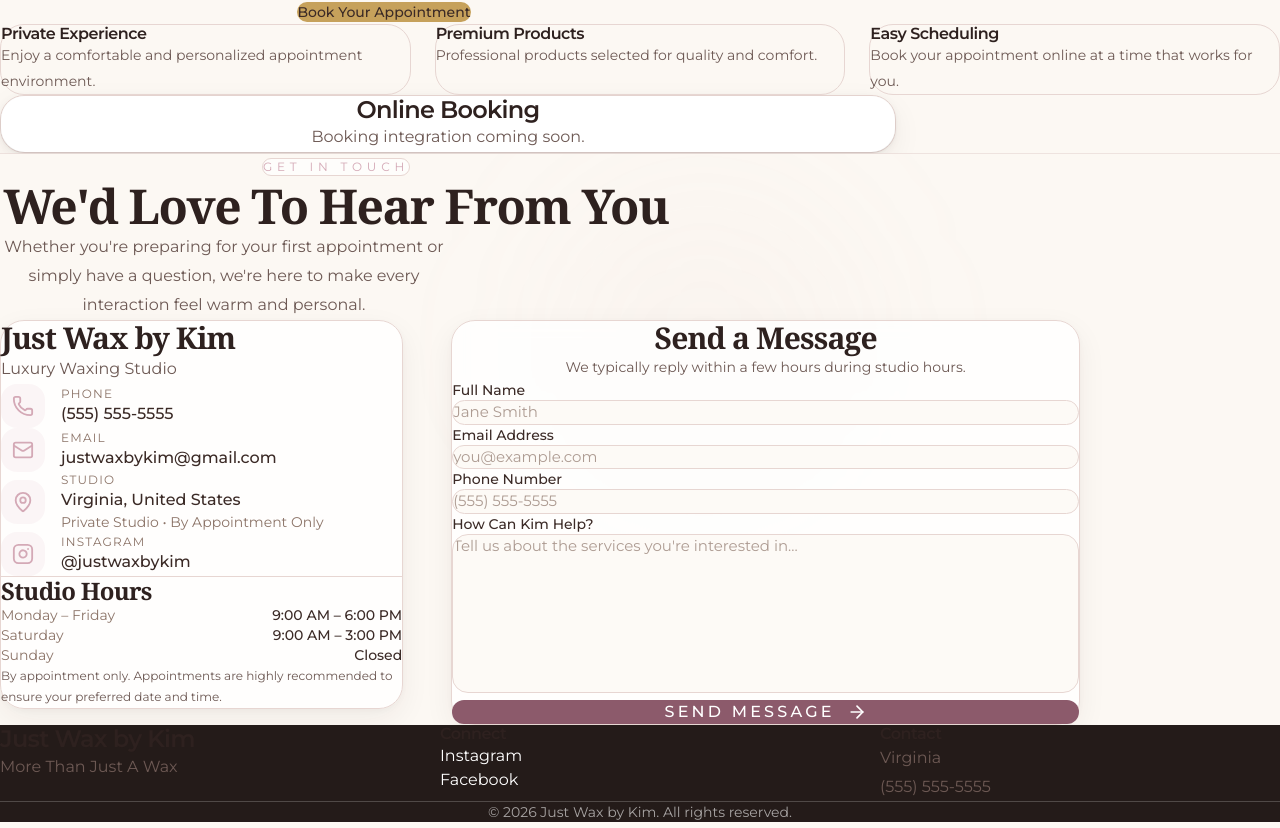
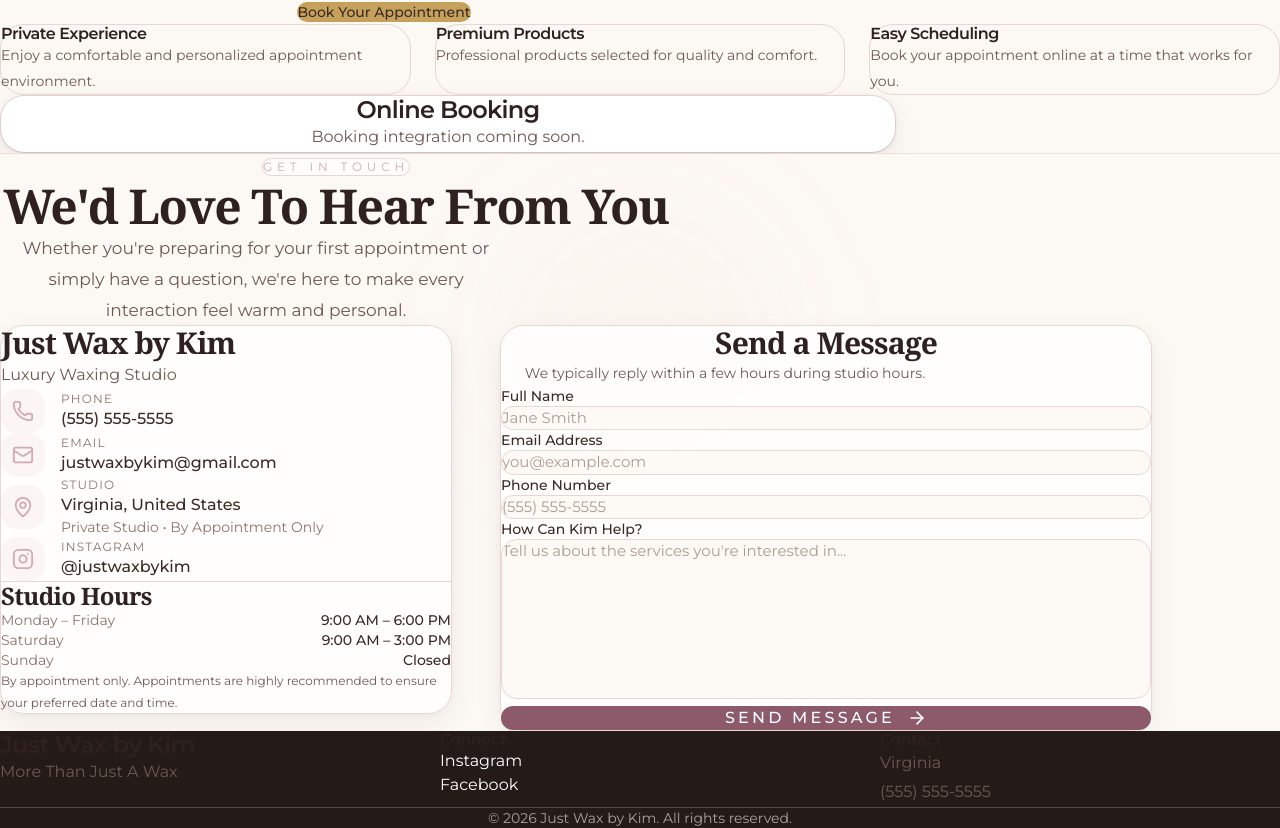
Before and after one commit to kevin-phan-25/just-wax-by-kim, a Next.js app: page / in a window 1280 px wide. Shown: the part 3729-4557 px from the top of the page. Built offline with nearby package versions, Linux system fonts and the light colour scheme; a web font is replaced by a local one.

Commit message:
Update Contact.tsx

```diff
--- a/features/contact/Contact.tsx
+++ b/features/contact/Contact.tsx
@@ -1,7 +1,7 @@
 /**
  * -----------------------------------------------------------------------------
  * File: Contact.tsx
- * Luxury Contact Section – Better Centered & Balanced
+ * Luxury Contact Section – Improved Centering & Layout
  * -----------------------------------------------------------------------------
  */
 import ContactInfo from "./ContactInfo";
@@ -14,10 +14,10 @@ export default function Contact() {
       id="contact"
       className="relative overflow-hidden bg-brand-cream py-20 lg:py-24"
     >
-      {/* Decorative Background Glow - Reduced & Repositioned */}
-      <div className="pointer-events-none absolute left-[55%] top-8 h-[320px] w-[320px] -translate-x-1/2 rounded-full bg-brand-dusty-pink/5 blur-[80px]" />
+      {/* Decorative Background Glow - Softer & Less Intrusive */}
+      <div className="pointer-events-none absolute left-1/2 top-12 h-[280px] w-[280px] -translate-x-1/2 rounded-full bg-brand-dusty-pink/4 blur-[70px]" />
 
-      <div className="relative mx-auto max-w-[1080px] px-6 lg:px-8">
+      <div className="relative mx-auto max-w-6xl px-6 lg:px-8">
         {/* Header */}
         <div className="mx-auto max-w-2xl text-center">
           <span className="inline-block rounded-full border border-brand-border bg-white/70 px-5 py-2 text-xs uppercase tracking-[0.4em] text-brand-dusty-pink">
@@ -28,31 +28,31 @@ export default function Contact() {
             We'd Love To Hear From You
           </h2>
 
-          <p className="mx-auto mt-6 max-w-md text-base leading-relaxed text-brand-taupe">
-            Whether you're preparing for your first appointment or simply have a
-            question, we're here to make every interaction feel warm and personal.
+          <p className="mx-auto mt-6 max-w-lg text-[17px] leading-relaxed text-brand-taupe px-4">
+            Whether you're preparing for your first appointment or simply have a question,
+            we're here to make every interaction feel warm and personal.
           </p>
         </div>
 
-        {/* Content Grid */}
-        <div className="mt-16 grid gap-8 lg:grid-cols-5 lg:gap-12">
-          {/* Left Column - Info & Hours */}
-          <div className="lg:col-span-2">
-            <div className="rounded-3xl border border-brand-border bg-white/80 p-9 lg:p-11 shadow-luxury backdrop-blur-sm">
+        {/* Content Grid - Form shifted right */}
+        <div className="mt-16 grid gap-8 lg:grid-cols-12 lg:gap-12">
+          {/* Left Column - Info */}
+          <div className="lg:col-span-5">
+            <div className="rounded-3xl border border-brand-border bg-white/80 p-9 lg:p-12 shadow-luxury backdrop-blur-sm">
               <ContactInfo />
               <div className="my-10 h-px bg-brand-border" />
               <ContactHours />
             </div>
           </div>
 
-          {/* Right Column - Form */}
-          <div className="lg:col-span-3">
-            <div className="rounded-3xl border border-brand-border bg-white/80 p-9 lg:p-11 shadow-luxury backdrop-blur-sm">
+          {/* Right Column - Form (shifted more right) */}
+          <div className="lg:col-span-7">
+            <div className="rounded-3xl border border-brand-border bg-white/80 p-9 lg:p-12 shadow-luxury backdrop-blur-sm">
               <div className="mb-10 text-center">
                 <h3 className="font-serif text-3xl text-brand-espresso">
                   Send a Message
                 </h3>
-                <p className="mx-auto mt-3 text-sm text-brand-taupe">
+                <p className="mx-auto mt-3 max-w-md text-sm text-brand-taupe">
                   We typically reply within a few hours during studio hours.
                 </p>
               </div>
```
